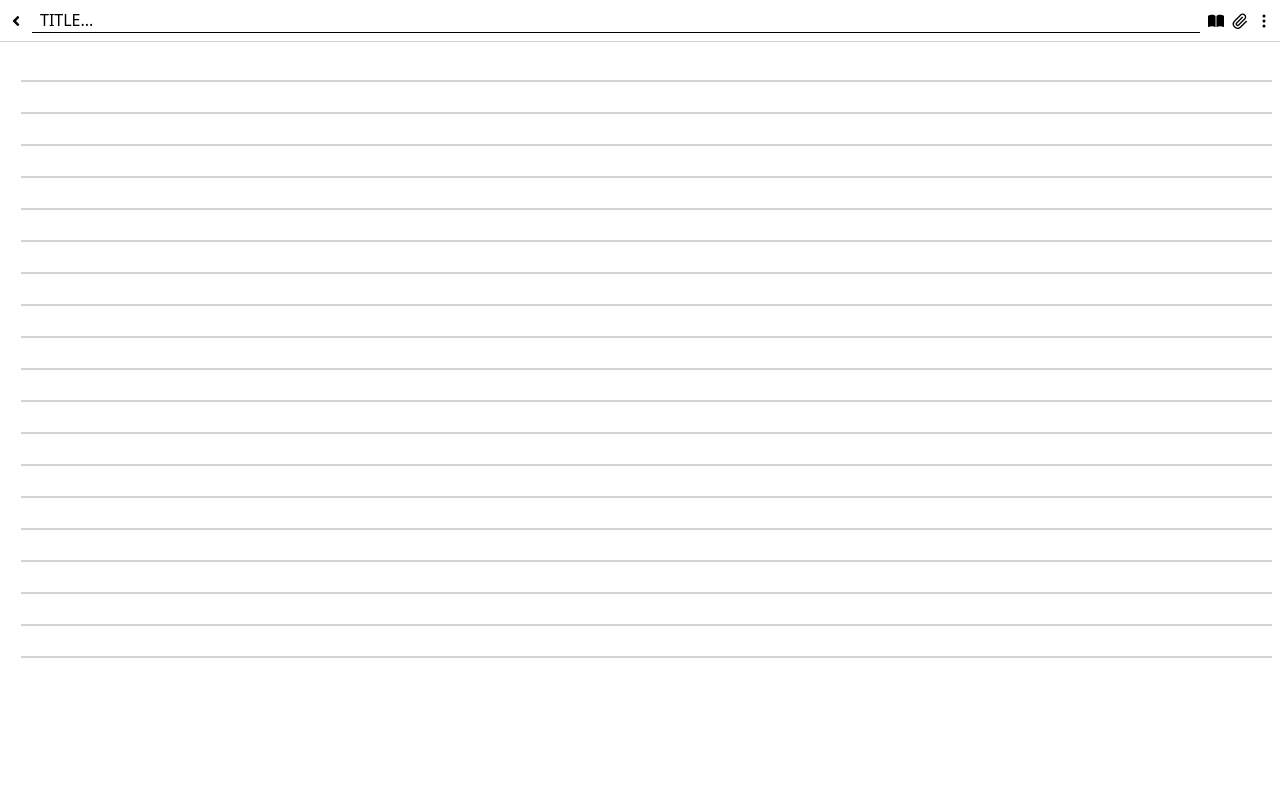
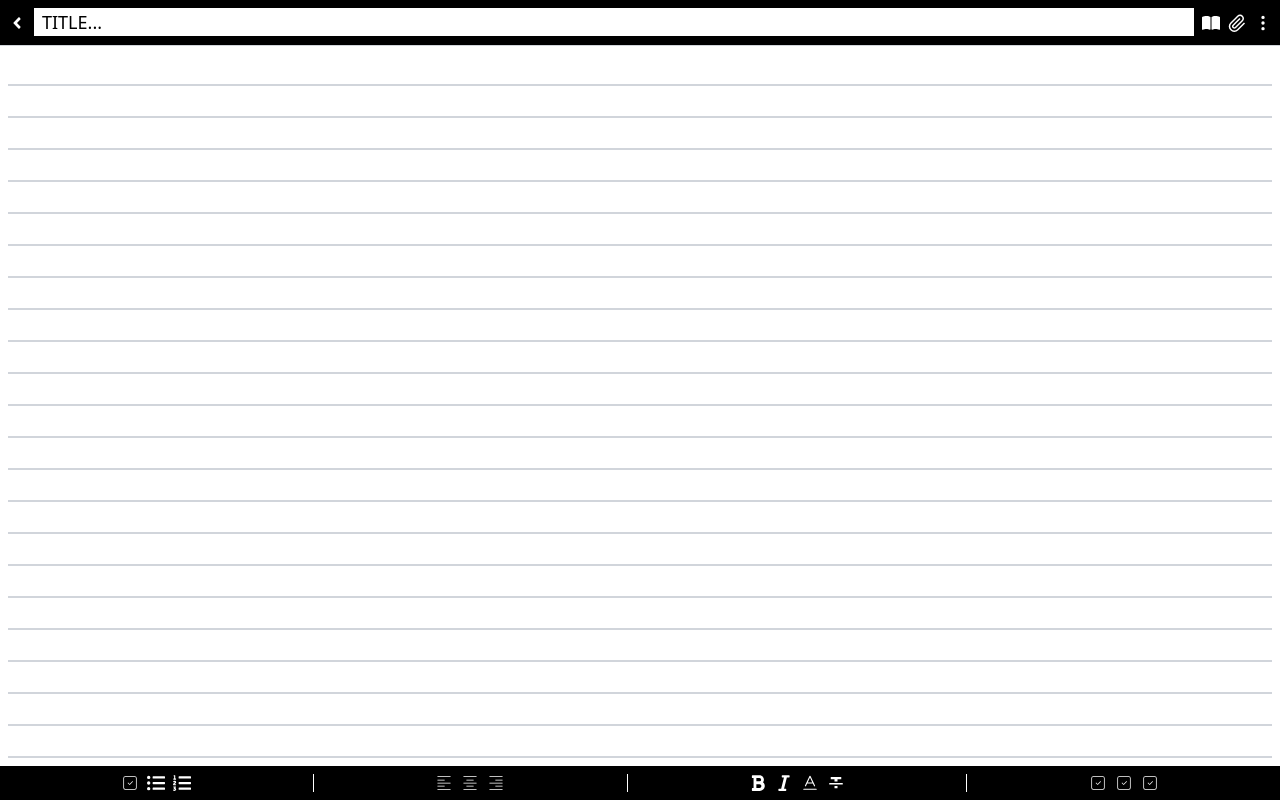
Before and after one commit to Nurio34/todo-list, a React (Create React App) app: page / in a window 1280 px wide. Shown: the top 800 px of the page. Built offline with nearby package versions, Linux system fonts and the light colour scheme.

Commit message:
handleCheckboxVisibilty

```diff
--- a/src/App.js
+++ b/src/App.js
@@ -1,14 +1,16 @@
-import { useState } from "react";
+import { useEffect, useState } from "react";
 import Header from "./Compoents/Header";
 import Main from "./Compoents/Main";
+import Footer from "./Compoents/Footer";
 
 function App() {
     const [todos, setTodos] = useState(() => {
-        const initialTodos = Array(19).fill("");
+        const initialTodos = Array(38).fill("");
         const todosArr = initialTodos.map((todo, ind) => {
             return {
                 todo: todo,
                 id: ind + 1,
+                listStyle: "",
             };
         });
 
@@ -20,6 +22,15 @@ function App() {
         );
     });
 
+    const [readonly, setReadonly] = useState(false);
+
+    const [currentId, setCurrentId] = useState(null);
+
+    useEffect(() => {
+        localStorage.setItem("todos", JSON.stringify(todos));
+        JSON.parse(localStorage.getItem("todos"));
+    }, [todos]);
+
     const updateTitleFn = (title) => {
         const updatedTodos = { ...todos, title: title };
         setTodos(updatedTodos);
@@ -27,40 +38,70 @@ function App() {
     };
 
     const updateTodoFn = (updatedTodo) => {
-        const todoId = updatedTodo.id;
-        const updatedTodos = todos.todos.map((todo) => {
-            if (todo.id == todoId) {
-                return updatedTodo;
-            }
-            return todo;
+        const updatedTodoList = todos.todos.map((todoObj) => {
+            return todoObj.id === updatedTodo.id
+                ? { ...todoObj, todo: updatedTodo.todo }
+                : todoObj;
         });
-        setTodos((todos) => {
-            return { ...todos, todos: updatedTodos };
+        setTodos((preState) => {
+            return { ...preState, todos: updatedTodoList };
         });
-        localStorage.setItem(
-            "todos",
-            JSON.stringify({ ...todos, todos: updatedTodos }),
-        );
     };
 
     const createTodoFn = (newTodo) => {
-        newTodo.id = todos.todos.length + 1;
-        const newTodos = [...todos.todos, newTodo];
-        console.log(newTodos);
-        // setTodos({ ...todos, todos: newTodos });
-        // localStorage.setItem(
-        //     "todos",
-        //     JSON.stringify({ ...todos, todos: newTodos }),
-        // );
+        // const newTodoId = todos.todos.length + 1;
+        // const newTodoObj = { id: newTodoId, todo: newTodo.todo };
+        // const updatedTodoList = [...todos.todos, newTodoObj];
+        // setTodos((preState) => {
+        //     return { ...preState, todos: updatedTodoList };
+        // });
+    };
+
+    const handleReadonlyFn = () => {
+        console.log("clicked");
+        setReadonly(!readonly);
+    };
+
+    const updateCurrentId = (id) => {
+        setCurrentId((preState) => {
+            return id;
+        });
+    };
+
+    const handleCheckVisibilty = (id) => {
+        const updatedTodoList = todos.todos.map((todoObj) => {
+            if (todoObj.id == id && todoObj.listStyle === "") {
+                return { ...todoObj, listStyle: "checkbox" };
+            } else if (todoObj.id == id && todoObj.listStyle === "") {
+                return { ...todoObj, listStyle: "" };
+            } else {
+                return todoObj;
+            }
+        });
+        setTodos((preState) => {
+            return { ...preState, todos: updatedTodoList };
+        });
+        console.log(updatedTodoList);
     };
 
     return (
         <div className="App">
-            <Header updateTitleFn={updateTitleFn} title={todos.title} />
+            <Header
+                updateTitleFn={updateTitleFn}
+                title={todos.title}
+                handleReadonlyFn={handleReadonlyFn}
+            />
             <Main
-                todos={todos}
+                todos={todos.todos}
                 updateTodoFn={updateTodoFn}
                 createTodoFn={createTodoFn}
+                readonly={readonly}
+                updateCurrentId={updateCurrentId}
+                currentId={currentId}
+            />
+            <Footer
+                handleCheckVisibilty={handleCheckVisibilty}
+                currentId={currentId}
             />
         </div>
     );
--- /dev/null
+++ b/src/Compoents/Footer.js
@@ -0,0 +1,66 @@
+import { CiSquareCheck } from "react-icons/ci";
+import { FaListUl } from "react-icons/fa";
+import { FaListOl } from "react-icons/fa";
+import { CiTextAlignLeft } from "react-icons/ci";
+import { CiTextAlignCenter } from "react-icons/ci";
+import { CiTextAlignRight } from "react-icons/ci";
+import { FaBold } from "react-icons/fa";
+import { FaItalic } from "react-icons/fa";
+import { PiTextAUnderline } from "react-icons/pi";
+import { MdOutlineFormatStrikethrough } from "react-icons/md";
+
+function Footer({ handleCheckVisibilty, currentId }) {
+    return (
+        <div className="footer-container flex justify-between fixed bottom-0 w-full py-2 bg-black text-white text-lg">
+            <div className="list-style-group flex justify-center gap-2 grow border-r-[1px] border-white">
+                <button onClick={() => handleCheckVisibilty(currentId)}>
+                    <CiSquareCheck className=" pointer-events-none" />
+                </button>
+                <button>
+                    <FaListUl className=" pointer-events-none" />
+                </button>
+                <button>
+                    <FaListOl className=" pointer-events-none" />
+                </button>
+            </div>
+            <div className="text-align-group flex justify-center gap-2 grow border-r-[1px] border-white">
+                <button>
+                    <CiTextAlignLeft className=" pointer-events-none" />
+                </button>
+                <button>
+                    <CiTextAlignCenter className=" pointer-events-none" />
+                </button>
+                <button>
+                    <CiTextAlignRight className=" pointer-events-none" />
+                </button>
+            </div>
+            <div className="text-style-group flex justify-center gap-2 grow border-r-[1px] border-white">
+                <button>
+                    <FaBold className=" pointer-events-none" />
+                </button>
+                <button>
+                    <FaItalic className=" pointer-events-none" />
+                </button>
+                <button>
+                    <PiTextAUnderline className=" pointer-events-none" />
+                </button>
+                <button>
+                    <MdOutlineFormatStrikethrough className=" pointer-events-none" />
+                </button>
+            </div>
+            <div className="text-clr-group flex justify-center gap-2 grow">
+                <button>
+                    <CiSquareCheck className=" pointer-events-none" />
+                </button>
+                <button>
+                    <CiSquareCheck className=" pointer-events-none" />
+                </button>
+                <button>
+                    <CiSquareCheck className=" pointer-events-none" />
+                </button>
+            </div>
+        </div>
+    );
+}
+
+export default Footer;
--- a/src/Compoents/Header.js
+++ b/src/Compoents/Header.js
@@ -3,9 +3,10 @@ import { FaBookOpen } from "react-icons/fa6";
 import { GrAttachment } from "react-icons/gr";
 import { BsThreeDotsVertical } from "react-icons/bs";
 
-function Header({ updateTitleFn, title }) {
+function Header({ updateTitleFn, title, handleReadonlyFn }) {
     return (
-        <div className="header-container flex gap-2 items-center p-2 border-b-[1px] border-gray-300  ">
+        <div className="header-container flex gap-2 items-center p-2 border-b-[1px] border-gray-300 bg-black text-white text-lg  ">
+            {" "}
             <button>
                 <FaAngleLeft className=" pointer-events-none" />
             </button>
@@ -20,7 +21,7 @@ function Header({ updateTitleFn, title }) {
                     focus:outline-none"
                 onChange={(e) => updateTitleFn(e.target.value)}
             />
-            <button>
+            <button onClick={handleReadonlyFn}>
                 <FaBookOpen className=" ml-auto pointer-events-none" />
             </button>
             <button>
--- a/src/Compoents/Main.js
+++ b/src/Compoents/Main.js
@@ -1,16 +1,26 @@
 import TodoContainer from "./TodoContainer";
 
-function Main({ todos, updateTodoFn, createTodoFn }) {
+function Main({
+    todos,
+    updateTodoFn,
+    createTodoFn,
+    readonly,
+    updateCurrentId,
+    currentId,
+}) {
     const start = Array(10).fill("t");
     return (
         <div className="main-container p-2">
-            {todos.todos.map((todo) => {
+            {todos.map((todo) => {
                 return (
                     <TodoContainer
                         key={todo.id}
                         todo={todo}
                         updateTodoFn={updateTodoFn}
                         createTodoFn={createTodoFn}
+                        readonly={readonly}
+                        updateCurrentId={updateCurrentId}
+                        currentId={currentId}
                     />
                 );
             })}
--- a/src/Compoents/TodoContainer.js
+++ b/src/Compoents/TodoContainer.js
@@ -1,11 +1,22 @@
-function TodoContainer({ todo, updateTodoFn, createTodoFn }) {
+function TodoContainer({
+    todo,
+    updateTodoFn,
+    createTodoFn,
+    readonly,
+    updateCurrentId,
+    currentId,
+}) {
     return (
         <div className="todo-container flex items-center">
             <input
                 type="checkbox"
                 name="todo"
                 data-id={todo.id}
-                className=" invisible"
+                style={
+                    todo.listStyle === "checkbox"
+                        ? { display: "block" }
+                        : { display: "none" }
+                }
             />
             <textarea
                 name="todo"
@@ -13,6 +24,7 @@ function TodoContainer({ todo, updateTodoFn, createTodoFn }) {
                 value={todo.todo}
                 className=" border-b-2 border-gray-300 w-full resize-none h-8 pl-1
                             focus:outline-none"
+                readOnly={readonly}
                 onChange={(e) => {
                     const id = e.target.id;
                     const todo = {
@@ -21,10 +33,14 @@ function TodoContainer({ todo, updateTodoFn, createTodoFn }) {
                     };
                     updateTodoFn(todo);
 
-                    if (e.target.value !== "") {
-                        const newTodo = { todo: "" };
-                        createTodoFn(newTodo);
+                    const todoValue = e.target.value;
+                    if (todoValue.length == 1) {
+                        // const newTodo = { todo: "" };
+                        // createTodoFn(newTodo);
                     }
+                }}
+                onClick={(e) => {
+                    updateCurrentId(e.target.id);
                 }}
             ></textarea>
         </div>
```
